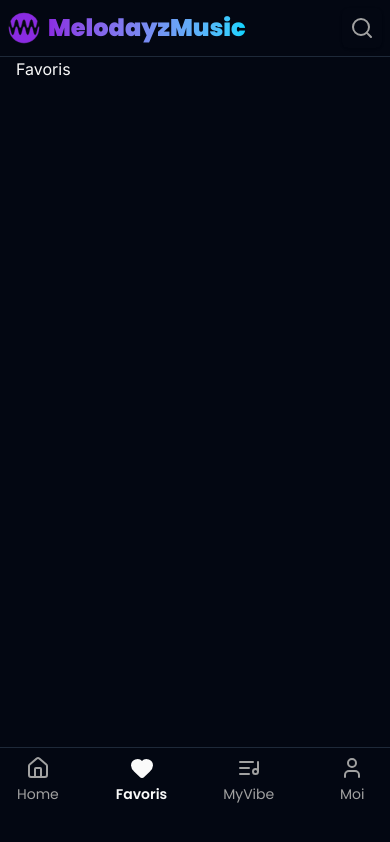
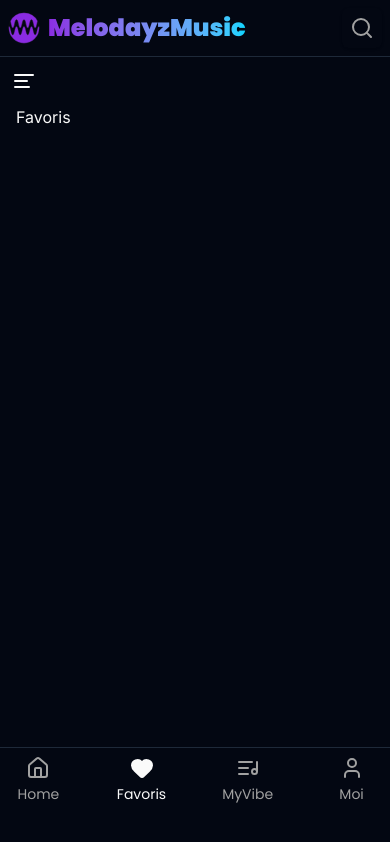
Before and after one commit to bossnare/melodayzmusic, a Next.js app in the folder apps/client/: page /dashboard/favoris in a window 390 px wide. Built offline with nearby package versions, Linux system fonts and the light colour scheme.

Commit message:
client: add ShowSidebar button on Top

```diff
--- a/apps/client/src/app/dashboard/layout.tsx
+++ b/apps/client/src/app/dashboard/layout.tsx
@@ -3,6 +3,7 @@
 import { Aside } from '@/components/Aside';
 import { Header } from '@/components/Header';
 import { NavBottom } from '@/components/NavBottom';
+import NavMobile from '@/components/NavMobile';
 import Player from '@/components/SongPlayer';
 import { motion, useScroll, useSpring } from 'motion/react';
 
@@ -27,11 +28,12 @@ export default function DashboardLayout({
         className="flex-1 overflow-y-auto scrollbar-none [scroll-gutter:stable] [scroll-snap-type:x_mandatory] transition-all duration-200 ease-in-out will-will-change-transform dark:bg-gray-950  h-dvh xl:ml-64"
       >
         <Header />
+        <NavMobile />
         {/* Main content */}
         <main className="h-auto px-4 sm:px-6">{children}</main>
       </motion.div>
       {/* NavBottom -- Player and Navigation on mobile */}
-      <nav className="fixed inset-x-0 bottom-0 h-auto px-2 lg:px-4 border-t z-8 border-t-gray-200 dark:border-t-gray-800 lg:h-25 bg-gray-50 dark:bg-gray-950">
+      <nav className="fixed inset-x-0 bottom-0 h-auto px-2 border-t lg:px-4 z-8 border-t-gray-200 dark:border-t-gray-800 lg:h-25 bg-gray-50 dark:bg-gray-950">
         <NavBottom />
         <Player />
       </nav>
--- a/apps/client/src/components/Header.tsx
+++ b/apps/client/src/components/Header.tsx
@@ -2,7 +2,7 @@ import { NavBar } from './Navbar';
 
 export const Header = () => {
   return (
-    <header className="sticky top-0 left-0 w-full px-2 py-2 border-b sm:px-6 z-5 border-b-gray-200 dark:border-b-gray-800 md:border-0 bg-gray-950">
+    <header className="sticky inset-x-0 top-0 w-full px-2 py-2 border-b sm:px-6 z-5 border-b-gray-200 dark:border-b-gray-800 md:border-0 bg-gray-950">
       <NavBar />
     </header>
   );
--- a/apps/client/src/components/NavBottom.tsx
+++ b/apps/client/src/components/NavBottom.tsx
@@ -33,9 +33,9 @@ const NavTab = ({ href, icon, label }: Tab) => {
         href={href}
         className={`${
           pathname === href
-            ? 'font-semibold text-accent-foreground'
-            : 'font-medium text-muted-foreground hover:text-foreground'
-        } select-none transition-all duration-200 ease-in-out flex flex-col p-2 items-center justify-center gap-1 md:gap-2 md:flex-row`}
+            ? 'font-medium text-accent-foreground'
+            : 'font-normal text-muted-foreground hover:text-foreground'
+        } select-none flex flex-col p-2 items-center justify-center gap-1 md:gap-2 md:flex-row`}
       >
         <span
           className={`${pathname === href ? '*:fill-accent-foreground' : ''}`}
@@ -74,10 +74,10 @@ export const NavBottom = () => {
   ];
 
   return (
-    <div className="flex items-center justify-center pb-8 md:py-2 gap-10 sm:gap-8 md:gap-4 lg:hidden">
+    <div className="flex items-center justify-center gap-10 pb-8 md:py-2 sm:gap-8 md:gap-4 lg:hidden">
       {navs.map((tab) => (
         <div
-          className="flex items-center justify-center font-poppins text-sm sm:text-base flex-1"
+          className="flex items-center justify-center flex-1 text-sm font-poppins sm:text-base"
           key={tab.id}
         >
           <NavTab href={tab.href as string} icon={tab.icon} label={tab.label} />
--- /dev/null
+++ b/apps/client/src/components/NavMobile.tsx
@@ -0,0 +1,14 @@
+import { AlignLeft } from 'lucide-react';
+import { MotionButton } from './motions/motionButton';
+
+const NavMobile = () => {
+  return (
+    <nav className="sticky w-full px-1 py-1 md:hidden">
+      <MotionButton>
+        <AlignLeft className="size-auto" />
+      </MotionButton>
+    </nav>
+  );
+};
+
+export default NavMobile;
--- a/apps/client/src/components/Navbar.tsx
+++ b/apps/client/src/components/Navbar.tsx
@@ -38,7 +38,7 @@ export const NavBar = () => {
             width={1000}
             height={1000}
           />
-          <h2 className="text-2xl font-black font-poppins select-none text-gradient">
+          <h2 className="text-2xl font-black select-none font-poppins text-gradient">
             MelodayzMusic
           </h2>
         </figure>
--- a/apps/client/src/components/songs/ContentStream.tsx
+++ b/apps/client/src/components/songs/ContentStream.tsx
@@ -56,13 +56,14 @@ export const ContentStream = () => {
   }
 
   return (
-    <div className="pt-8 pb-60 md:pb-50">
+    <div className="flex flex-col pt-8 space-y-10 lg:space-y-15 pb-60 md:pb-50">
+      <section>
         <h2 className="flex items-center gap-2 text-section sm:px-1">
           Top Artists
         </h2>
         <div
           className="max-w-full h-20 flex-nowrap overflow-x-hidden
-      mb-10 flex items-center sm:px-1 *:size-16 md:*:size-20
+         flex items-center sm:px-1 *:size-16 md:*:size-20
       *:bg-gray-100 dark:*:bg-gray-900 gap-4 *:rounded-full"
         >
           <div></div>
@@ -70,9 +71,10 @@ export const ContentStream = () => {
           <div></div>
           <div></div>
         </div>
-      <h3 className="text-section">Fresh Vibes</h3>
+      </section>
       {/* Vibes card */}
-      <section className="overflow-x-auto scrollbar-none">
+      <section className="relative overflow-x-auto scrollbar-none">
+        <h3 className="sticky left-0 text-section">Fresh Vibes</h3>
         <div className="grid grid-flow-col auto-cols-[calc(100vw/2)] sm:auto-cols-[calc(100vw/4)] lg:auto-cols-[calc(100vw/7)] gap-5 sm:gap-6">
           {songs.map((song) => (
             <SongCard key={song.id} song={song} />
@@ -80,8 +82,8 @@ export const ContentStream = () => {
         </div>
       </section>
       {/* Albums card */}
-      <h3 className="mt-10 text-section">Albums</h3>
-      <section className="overflow-x-auto scrollbar-none">
+      <section className="relative overflow-x-auto scrollbar-none">
+        <h3 className="sticky left-0 text-section">Albums</h3>
         <div className="grid grid-flow-col auto-cols-[calc(100vw/2)] sm:auto-cols-[calc(100vw/3)] lg:auto-cols-[calc(100vw/6)] gap-5 sm:gap-6">
           {songs.reverse().map((song) => (
             <SongCard key={song.id} song={song} />
--- a/apps/client/src/styles/globals.css
+++ b/apps/client/src/styles/globals.css
@@ -155,6 +155,6 @@
   }
 
   .text-section {
-    @apply mb-4 text-xl md:text-2xl font-poppins font-bold;
+    @apply mb-4 text-xl font-bold md:text-3xl font-poppins;
   }
 }
```
Lines whose indentation alone changed are shown as unchanged.
